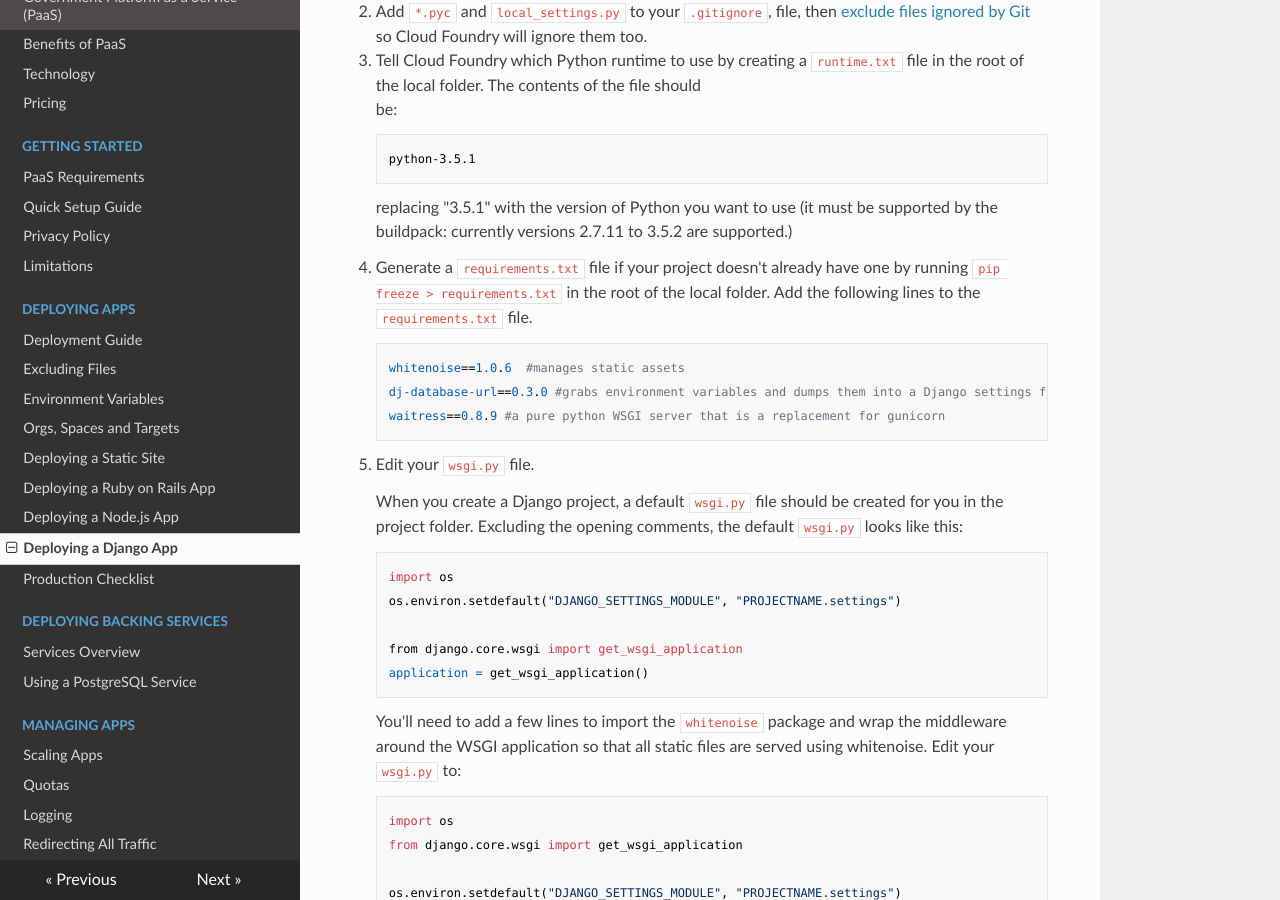
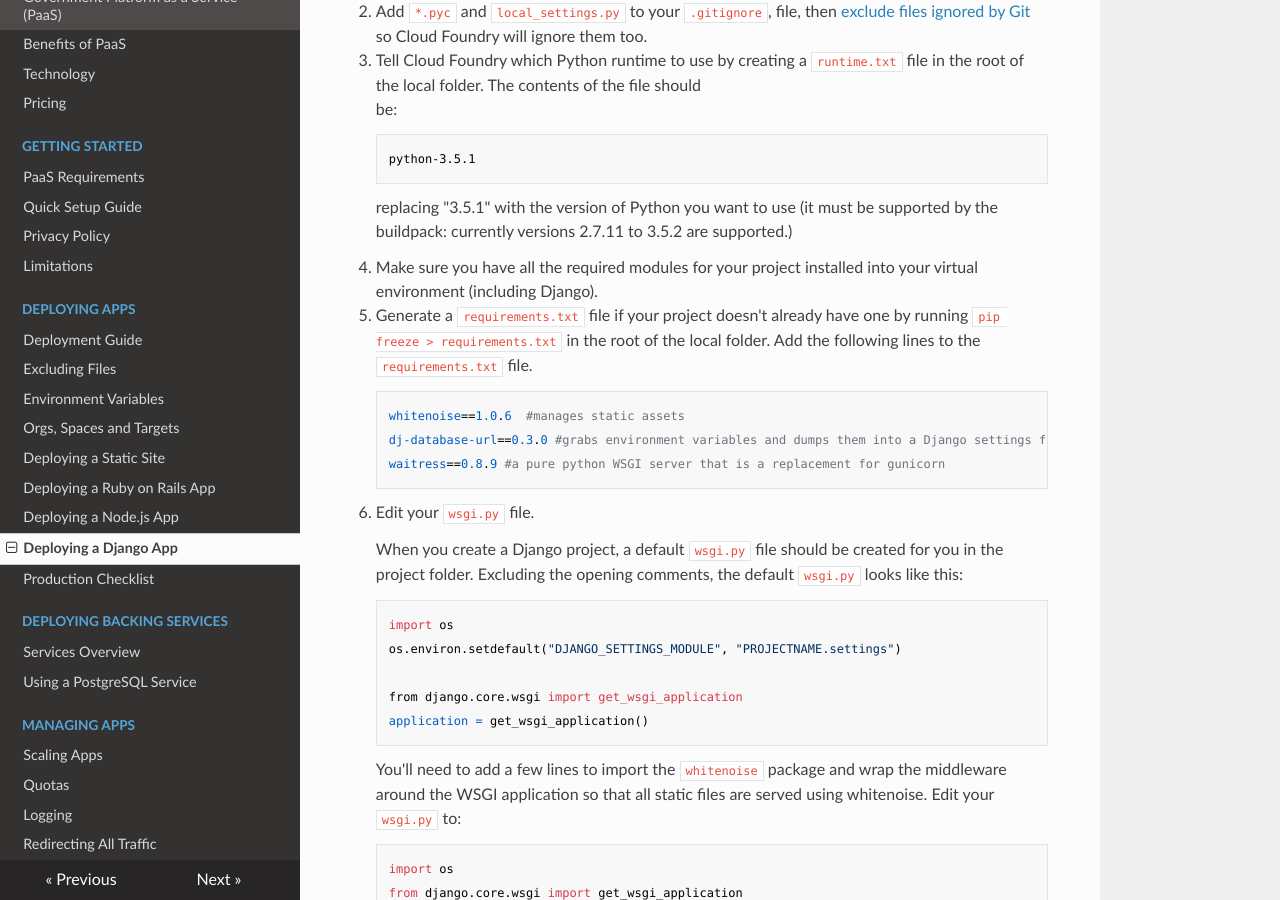
Before and after one commit to alphagov/paas-developer-docs, an MkDocs documentation site: the page built from docs/deploying_apps/deploying_django.md, in a window 1280 px wide and 900 px high, scrolled down 413 px. Built offline with MkDocs 1.6.1, drawn with Linux system fonts in a browser that asks for light colours; nearby versions of some CDN libraries; old or Windows-style settings are respelled for this version of MkDocs.

Commit message:
Clarify Django setup

```diff
--- a/docs/deploying_apps/deploying_django.md
+++ b/docs/deploying_apps/deploying_django.md
@@ -17,6 +17,8 @@ If you are just getting started learning CloudFoundry, you can use the sandbox s
         python-3.5.1
 
     replacing "3.5.1" with the version of Python you want to use (it must be supported by the buildpack: currently versions 2.7.11 to 3.5.2 are supported.)
+
+4. Make sure you have all the required modules for your project installed into your virtual environment (including Django).
 
 1. Generate a ``requirements.txt`` file if your project doesn't already have one by running ``pip freeze > requirements.txt`` in the root of the local folder.
     Add the following lines to the ``requirements.txt`` file.
```
